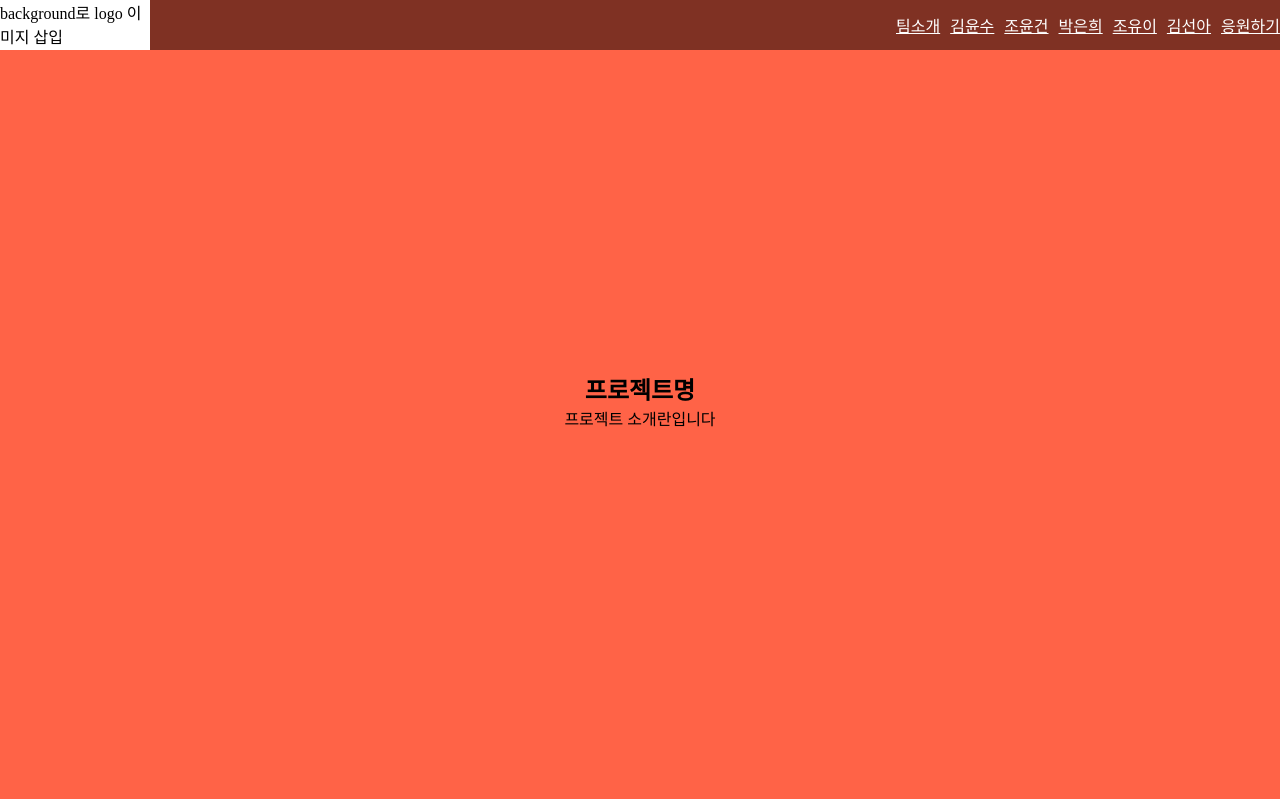
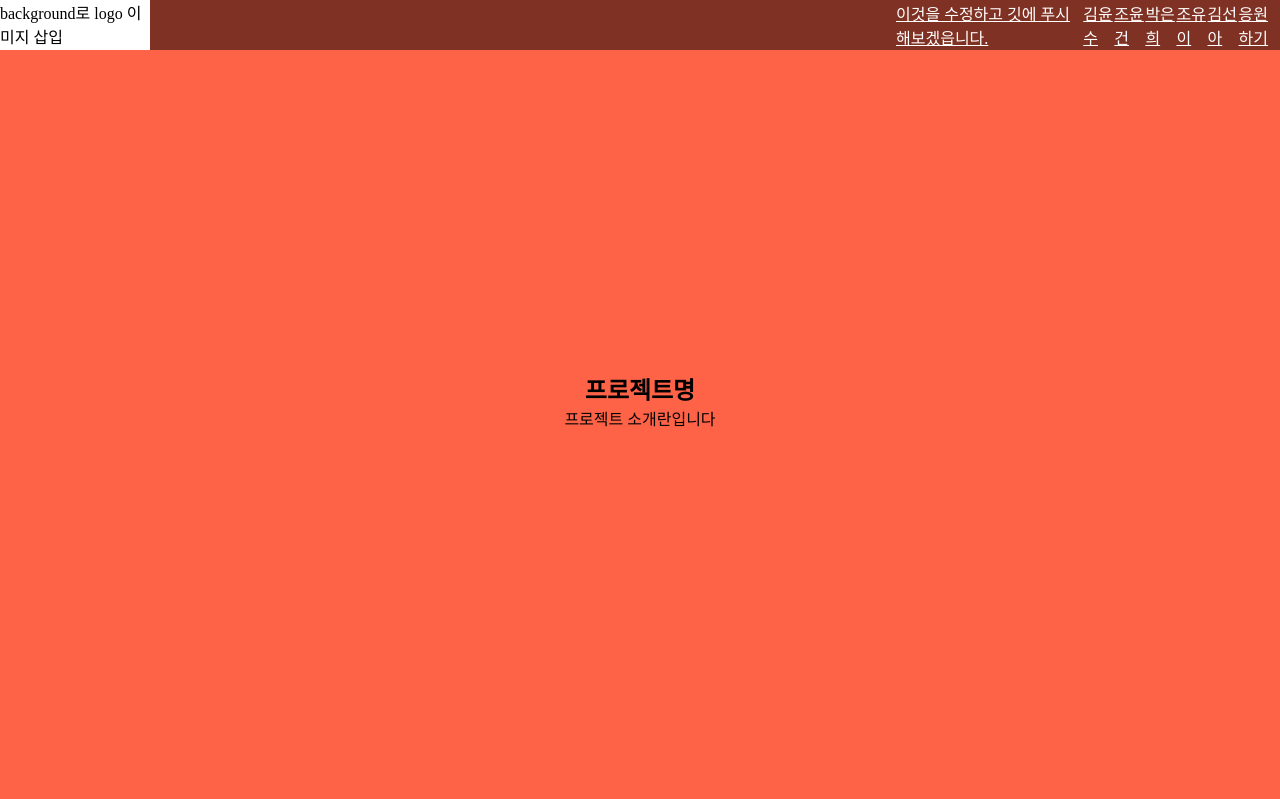
Before and after one commit to KimYoonSu97/BBACKCO, a Flask app: page / in a window 1280 px wide. Shown: the top 799 px of the page. Run offline with Flask 3, Linux system fonts and the light colour scheme.

Commit message:
push test

```diff
--- a/templates/index.html
+++ b/templates/index.html
@@ -13,7 +13,7 @@
         <div class="logo">background로 logo 이미지 삽입</div>
         <div class="menu">
           <ul>
-            <a href="#team"><li>팀소개</li></a>
+            <a href="#team"><li>이것을 수정하고 깃에 푸시해보겠읍니다.</li></a>
             <a href="#kys"><li>김윤수</li></a>
             <a href="#jyg"><li>조윤건</li></a>
             <a href="#peh"><li>박은희</li></a>
```
